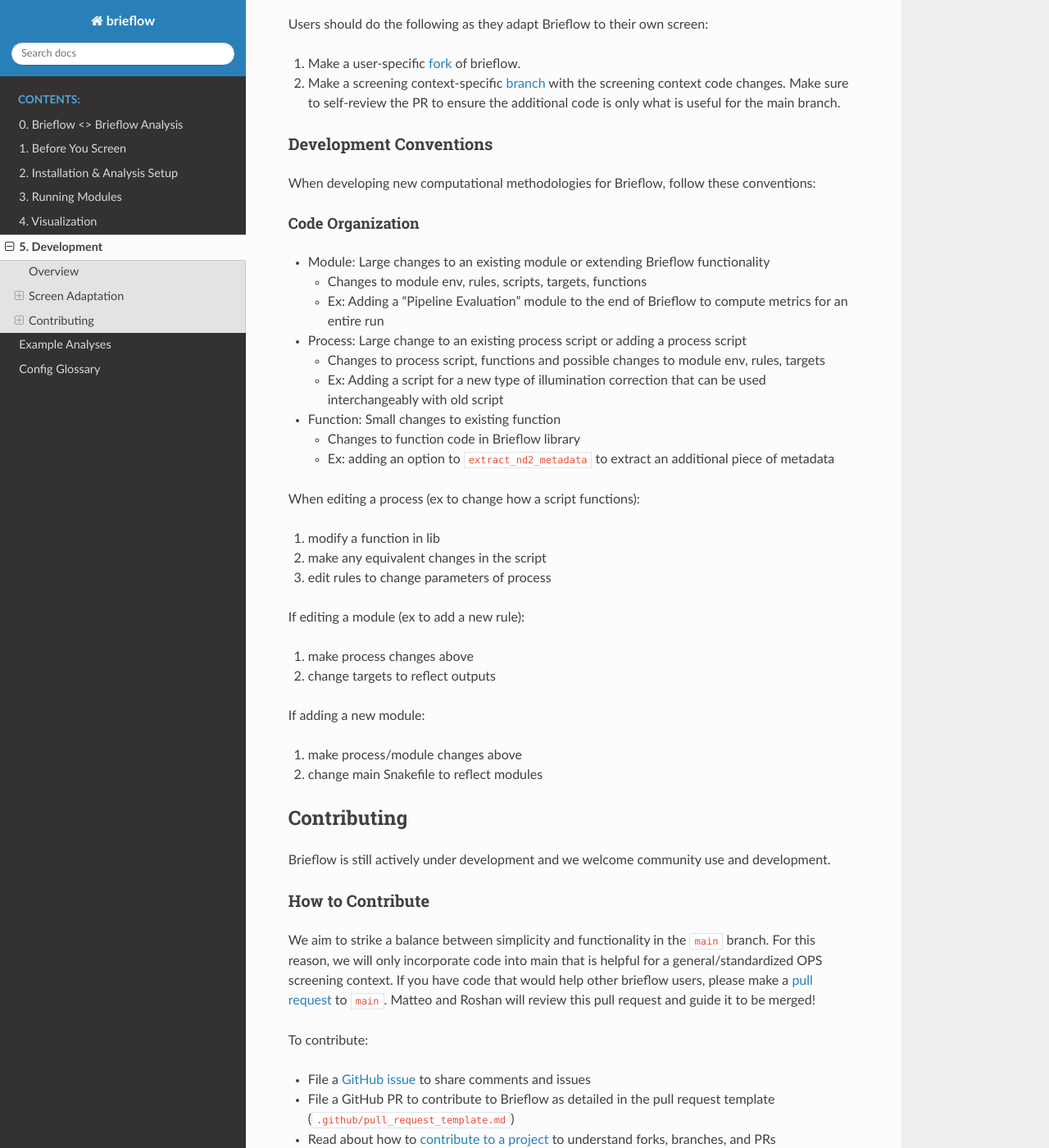
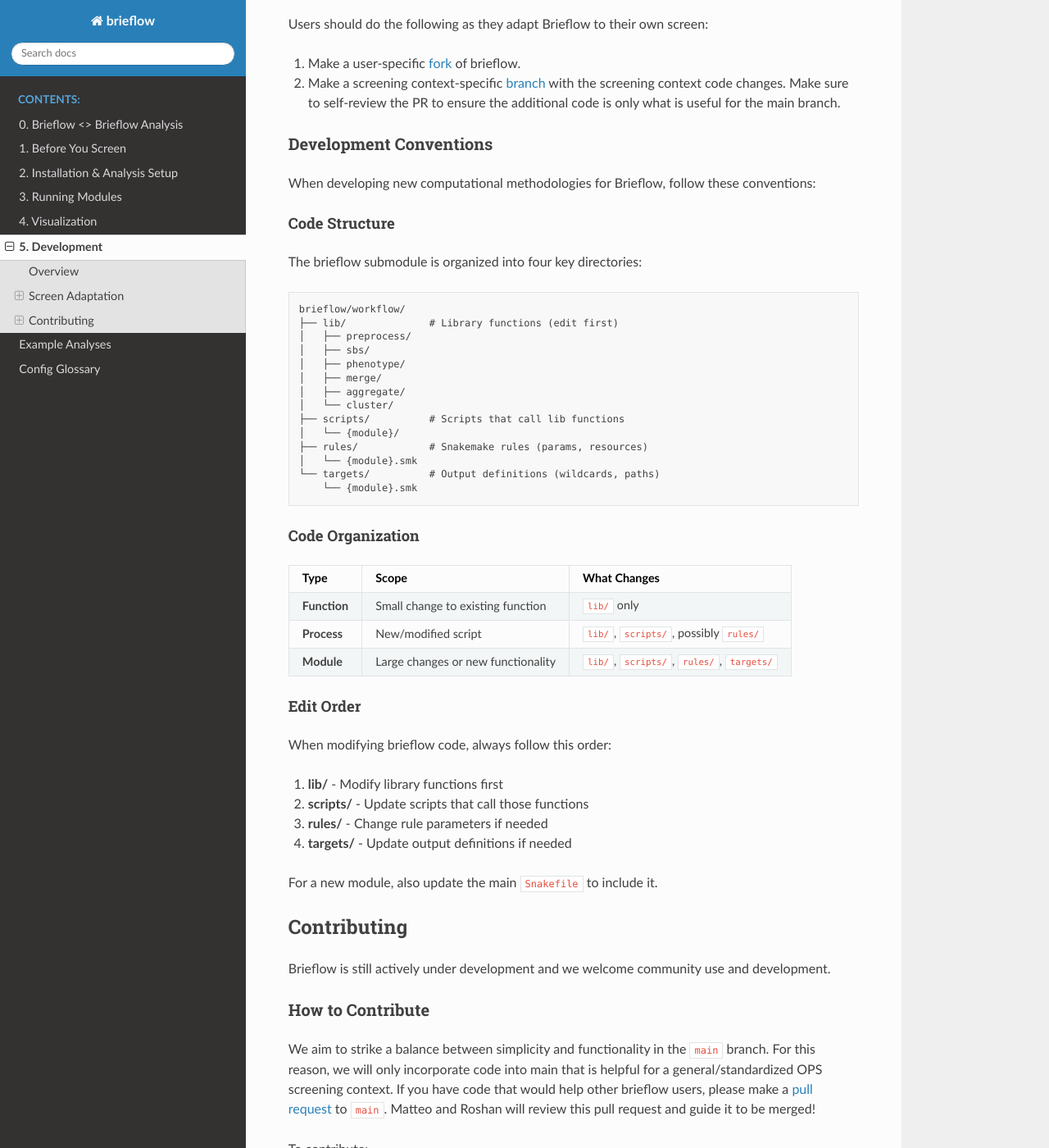
Before and after one commit to cheeseman-lab/brieflow, a Sphinx documentation site: the page built from docs/source/5.development.md, in a window 1280 px wide and 1400 px high, scrolled down 1170 px. Shown: the whole window at 82% size. Built offline with Sphinx 7.4.7 and the Read the Docs theme 3.1.0, drawn with Linux system fonts in a browser that asks for light colours; some of the changed text lies outside the part shown.

Commit message:
minor changes to development page

````diff
--- a/docs/source/5.development.md
+++ b/docs/source/5.development.md
@@ -38,29 +38,45 @@
 
 When developing new computational methodologies for Brieflow, follow these conventions:
 
+#### Code Structure
+
+The brieflow submodule is organized into four key directories:
+
+```
+brieflow/workflow/
+├── lib/              # Library functions (edit first)
+│   ├── preprocess/
+│   ├── sbs/
+│   ├── phenotype/
+│   ├── merge/
+│   ├── aggregate/
+│   └── cluster/
+├── scripts/          # Scripts that call lib functions
+│   └── {module}/
+├── rules/            # Snakemake rules (params, resources)
+│   └── {module}.smk
+└── targets/          # Output definitions (wildcards, paths)
+    └── {module}.smk
+```
+
 #### Code Organization
-- Module: Large changes to an existing module or extending Brieflow functionality
-    - Changes to module env, rules, scripts, targets, functions
-    - Ex: Adding a “Pipeline Evaluation” module to the end of Brieflow to compute metrics for an entire run
-- Process: Large change to an existing process script or adding a process script
-    - Changes to process script, functions and possible changes to module env, rules, targets
-    - Ex: Adding a script for a new type of illumination correction that can be used interchangeably with old script
-- Function: Small changes to existing function
-    - Changes to function code in Brieflow library
-    - Ex: adding an option to `extract_nd2_metadata` to extract an additional piece of metadata
 
-When editing a process (ex to change how a script functions):
-1) modify a function in lib
-2) make any equivalent changes in the script
-3) edit rules to change parameters of process
+| Type | Scope | What Changes |
+|------|-------|--------------|
+| **Function** | Small change to existing function | `lib/` only |
+| **Process** | New/modified script | `lib/`, `scripts/`, possibly `rules/` |
+| **Module** | Large changes or new functionality | `lib/`, `scripts/`, `rules/`, `targets/` |
 
-If editing a module (ex to add a new rule):
-1) make process changes above
-2) change targets to reflect outputs
+#### Edit Order
 
-If adding a new module:
-1) make process/module changes above
-2) change main Snakefile to reflect modules
+When modifying brieflow code, always follow this order:
+
+1. **lib/** - Modify library functions first
+2. **scripts/** - Update scripts that call those functions
+3. **rules/** - Change rule parameters if needed
+4. **targets/** - Update output definitions if needed
+
+For a new module, also update the main `Snakefile` to include it.
 
 ## Contributing
 
@@ -82,7 +98,13 @@
 
 We use [ruff](https://github.com/astral-sh/ruff) for linting and formatting code.
 Ruff is automatically installed within each Brieflow environment.
-We recommend using `ruff check .` and `ruff format --check` from an active Brieflow environment to lint and format code as you develop.
+
+```bash
+cd brieflow/
+ruff check workflow/        # Check for linting errors
+ruff format workflow/       # Format code
+ruff check --fix workflow/  # Auto-fix linting errors
+```
 
 ### Coding Conventions
 
@@ -108,9 +130,18 @@
 
 ### Integration Tests
 
-To ensure new features don't break Brieflow, we have integration tests set up to automatically Brieflow on test data when a PR to main is created.
+To ensure new features don't break Brieflow, we have integration tests set up to automatically run Brieflow on test data when a PR to main is created.
 
-The integration test simply runs the `Test Installation` code from [2. Installation & Analysis Setup](https://brieflow.readthedocs.io/en/latest/2.installation_analysis_setup.html) (step 3) in a Github action.
+The integration test runs the `Test Installation` code from [2. Installation & Analysis Setup](https://brieflow.readthedocs.io/en/latest/2.installation_analysis_setup.html) (step 3) in a GitHub action.
 
-We recommend running the test analysis locally when planning to integrate features to ensure the new code can integrate into Brieflow successfully.
+**Running tests locally before creating a PR:**
+
+```bash
+cd brieflow/tests/small_test_analysis/analysis/
+# Run specific module (with -n for dry run first)
+sh 1.run_preprocessing.sh
+sh 4.run_sbs_phenotype.sh
+# etc.
+```
+
 Depending on the contribution, it may be necessary to update the test analysis config files at `brieflow/tests/small_test_analysis/config`.
````
